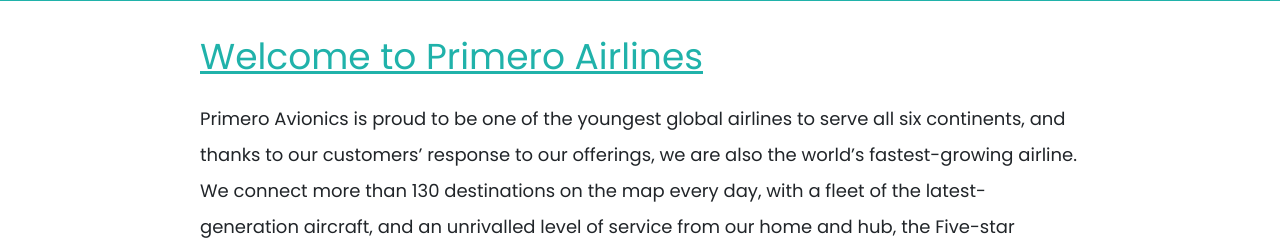
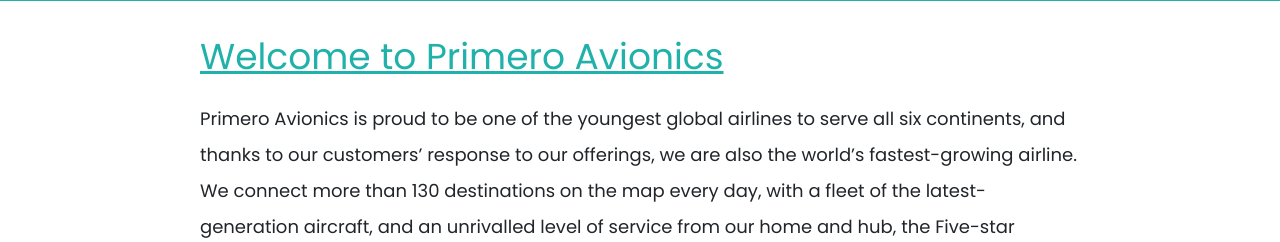
Before and after one commit to primero76/primero, a PHP site: page /phpmail/homepage.php in a window 1280 px wide. Shown: the part 499-741 px from the top of the page. Run offline with PHP 8.4, Linux system fonts and the light colour scheme; the visitor is signed in with stand-in values (Sample User, id 1); data that the repository does not hold is empty; some web fonts are replaced.

Commit message:
Update homepage.php

```diff
--- a/homepage.php
+++ b/homepage.php
@@ -28,7 +28,7 @@
 <head>
     <meta charset="UTF-8">
     <meta name="viewport" content="width=device-width, initial-scale=1.0">
-    <title>MTA Airlines - Book Flights & Enjoy</title>
+    <title>Primero Avionics - Book Flights & Enjoy</title>
     <link rel="icon" href="AIRLINE-LOGO2.png" type="image/gif">
     <link rel="stylesheet" href="homepage.css">
     <link rel="stylesheet" href="masterkey.css">
@@ -64,7 +64,7 @@
         </div>
     </div>
     <div class="row-homepage">
-        <h1 class="subheading"> Welcome to Primero Airlines </h1>
+        <h1 class="subheading"> Welcome to Primero Avionics </h1>
         <p class="intro">Primero Avionics is proud to be one of the youngest global airlines to serve all six continents, and thanks to our customers’ response to our offerings, we are also the world’s fastest-growing airline. We connect more than 130 destinations on the map every day, with a fleet of the latest-generation aircraft, and an unrivalled level of service from our home and hub, the Five-star airport, Hamad International Airport in Doha, the State of Qatar.
             As aviation faces its greatest challenge, we remain committed to ensuring the highest standards of safety and hygiene on board our aircraft at all times. Primero Avionics is the first global airline in the world to achieve the prestigious 5-Star COVID-19 Airline Safety Rating by international air transport rating organisation, Skytrax. This follows HIA’s success as the first airport in the Middle East and Asia to be awarded a Skytrax 5-Star COVID-19 Airport Safety Rating. These recognitions provides assurance to passengers across the world that airline health and safety standards are subject to the highest possible standards of professional, independent scrutiny and assessment.
 
```
